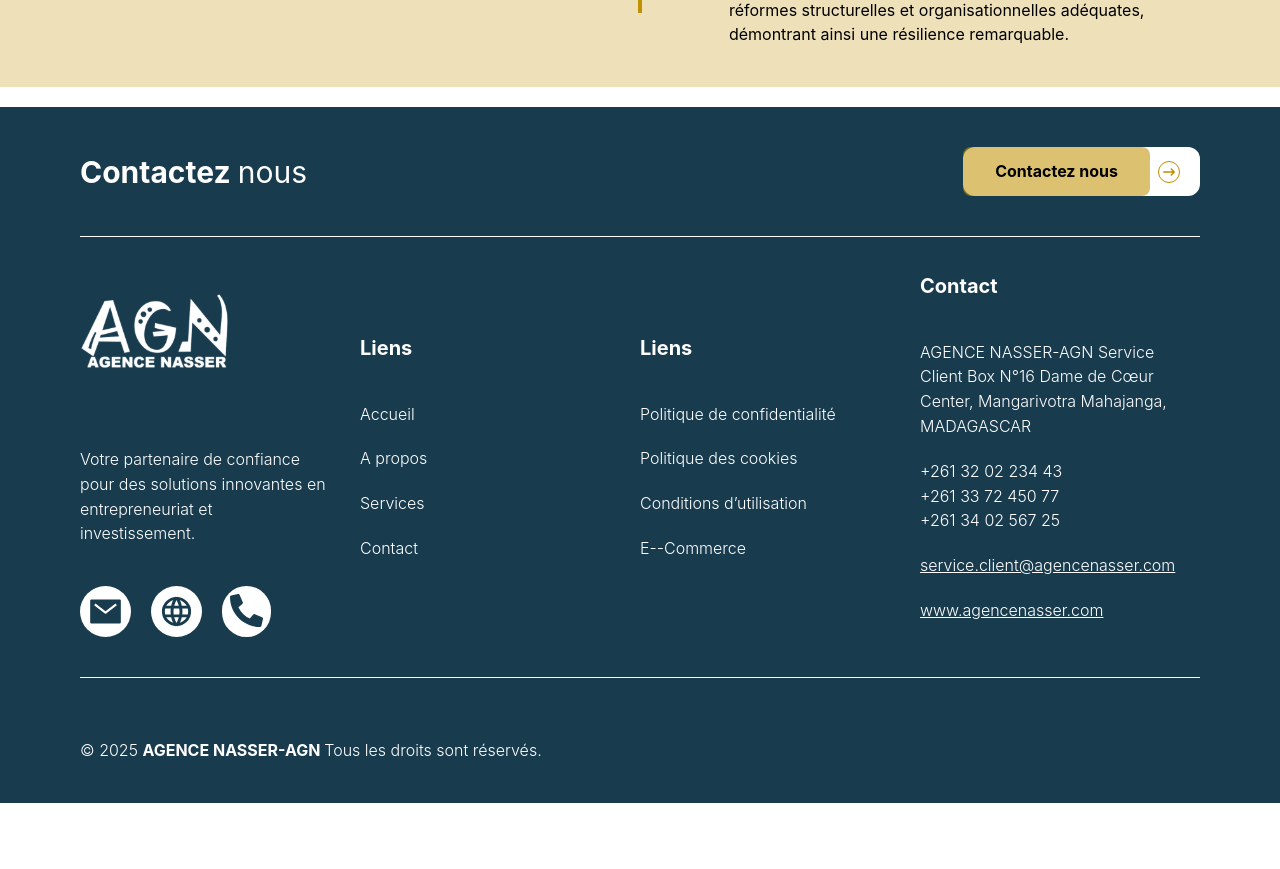
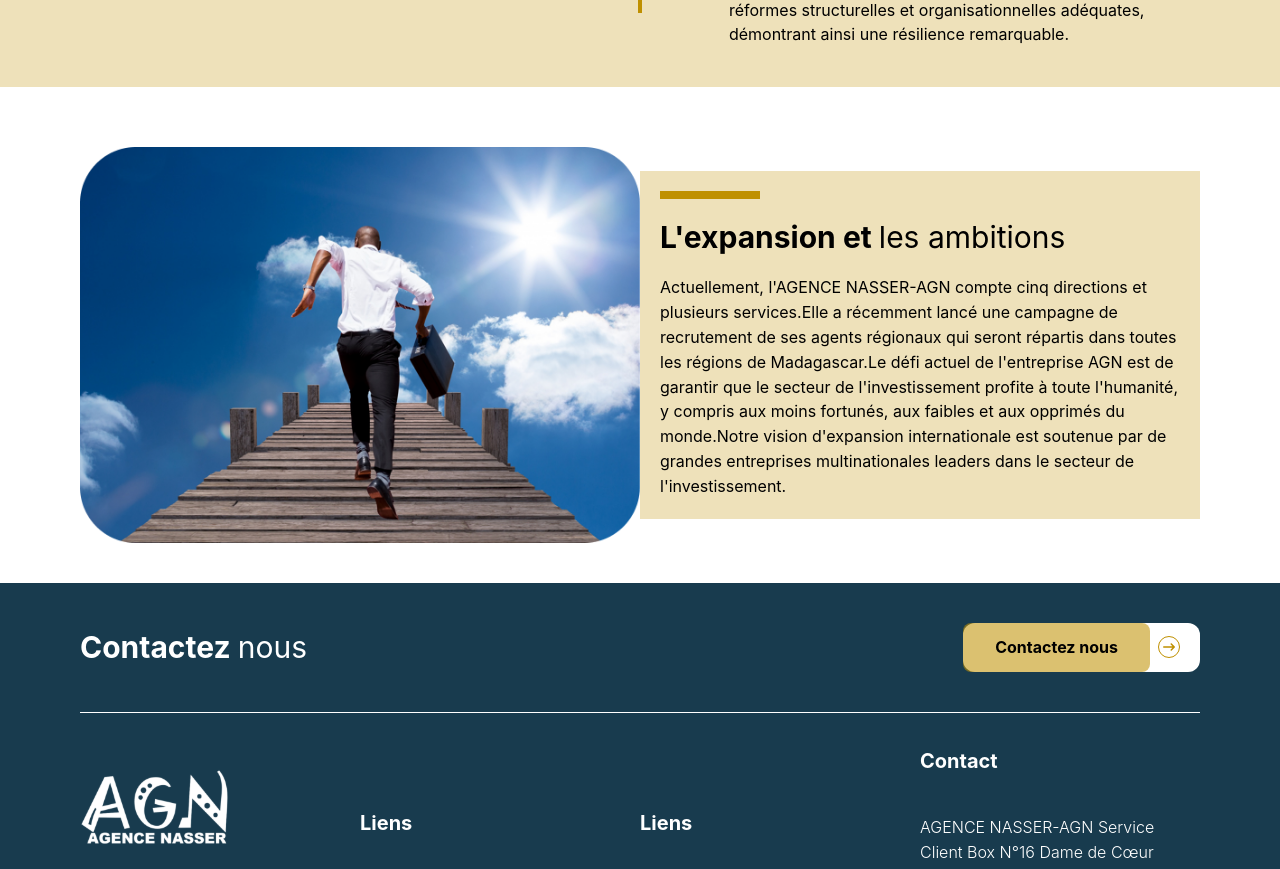
Before and after one commit to radiamdev/agn, a Next.js app: page /about in a window 1280 px wide. Shown: the part 2770-3639 px from the top of the page. Before the commit the page ends 3573 px from the top, so only its background shows below. Built offline with nearby package versions, Linux system fonts and the light colour scheme.

Commit message:
expansion part done

```diff
--- a/app/about/page.tsx
+++ b/app/about/page.tsx
@@ -1,5 +1,6 @@
 import Activity from "./section/Activity"
 import CovidPart from "./section/CovidPart"
+import Expansion from "./section/Expansion"
 import Hero from "./section/Hero"
 import Origin from "./section/Origin"
 import WhoAryWe from "./section/WhoAryWe"
@@ -12,6 +13,7 @@
       <Activity />
       <WhoAryWe />
       <CovidPart />
+      <Expansion />
     </div>
   )
 }
--- /dev/null
+++ b/app/about/section/Expansion.tsx
@@ -0,0 +1,25 @@
+import Container from "@/app/components/common/Container"
+import Separator from "@/app/components/common/Separator"
+import { Image } from "@mantine/core"
+
+function Expansion() {
+  return (
+    <Container tag="section" className="grid grid-col-1 lg:grid-cols-2 items-center pt-10 pb-10 gap-5 lg:gap-0 " >
+
+      {/* image part  */}
+      <div className="w-full h-auto" >
+        <Image src={'/image/about/expansion.png'} alt="men in rush" />
+      </div>
+
+      {/* text part  */}
+      <div className="flex flex-col justify-center gap-5 p-5 bg-secondary-fade h-fit" >
+        <Separator className="bg-secondary" />
+        <h1 className="text-3xl font-bold" >L&apos;expansion et <span className="font-normal" >les ambitions</span></h1>
+        <p>Actuellement, l&apos;AGENCE NASSER-AGN compte cinq directions et plusieurs services.Elle a récemment lancé une campagne de recrutement de ses agents régionaux qui seront répartis dans toutes les régions de Madagascar.Le défi actuel de l&apos;entreprise AGN est de garantir que le secteur de l&apos;investissement profite à toute l&apos;humanité, y compris aux moins fortunés, aux faibles et aux opprimés du monde.Notre vision d&apos;expansion internationale est soutenue par de grandes entreprises multinationales leaders dans le secteur de l&apos;investissement.</p>
+      </div>
+
+    </Container>
+  )
+}
+
+export default Expansion
```
Also changed, not shown: public/image/about/expansion.png (added).
